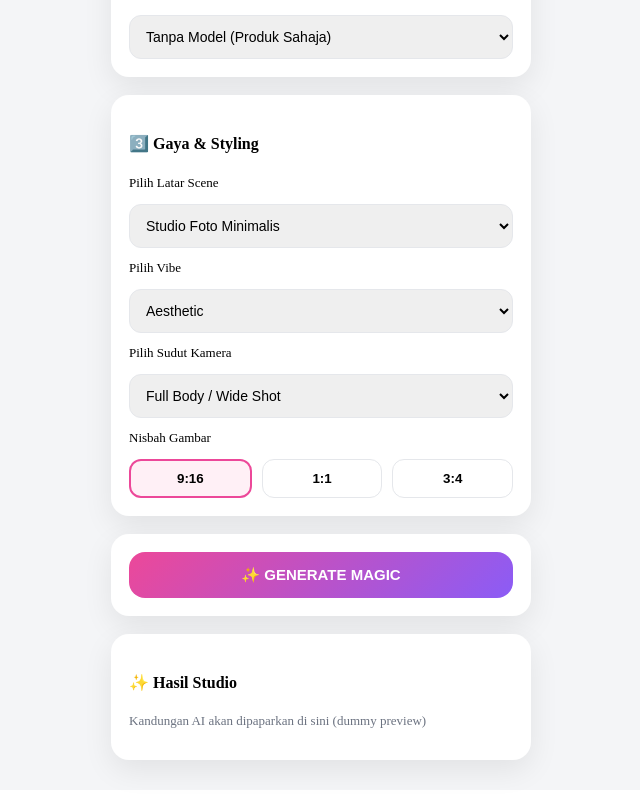
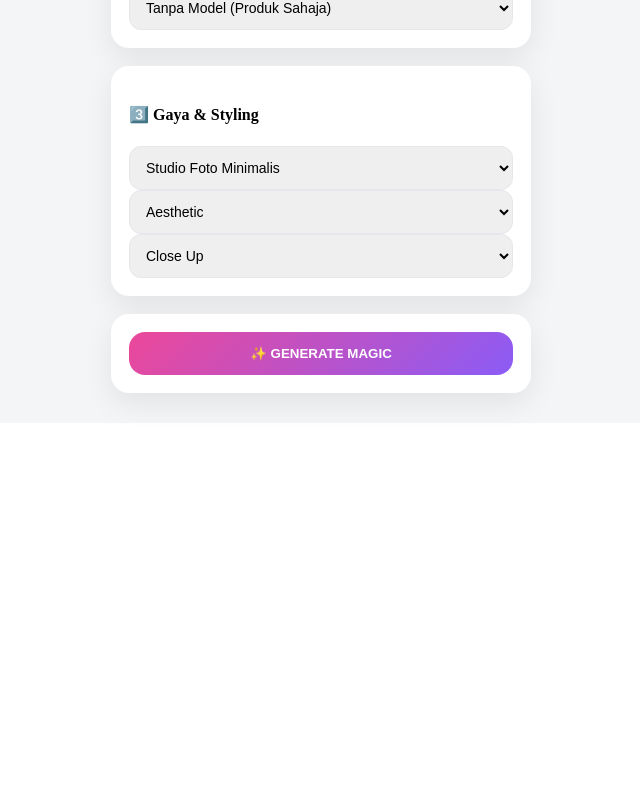
Before and after one commit to hatehero/ai-product-studio, a Next.js app: page / in a window 1280 px wide. Shown: the part 553-1351 px from the top of the page, without its empty margins (319-959 px from the left). After the commit the page ends 984 px from the top, so only its background shows below. Built offline with nearby package versions, Linux system fonts and the light colour scheme.

Commit message:
Update index.tsx

```diff
--- a/pages/index.tsx
+++ b/pages/index.tsx
@@ -8,7 +8,7 @@ export default function Home() {
   const [angle, setAngle] = useState("Full Body / Wide Shot");
   const [ratio, setRatio] = useState("9:16");
 
-  const Card = ({ children }: { children: React.ReactNode }) => (
+  const Card = ({ children }: { children: any }) => (
     <div
       style={{
         background: "#ffffff",
@@ -43,9 +43,7 @@ export default function Home() {
       }}
     >
       {options.map((o) => (
-        <option key={o} value={o}>
-          {o}
-        </option>
+        <option key={o}>{o}</option>
       ))}
     </select>
   );
@@ -80,7 +78,6 @@ export default function Home() {
       }}
     >
       <div style={{ width: "100%", maxWidth: 420 }}>
-        {/* HEADER */}
         <h1
           style={{
             textAlign: "center",
@@ -106,7 +103,6 @@ export default function Home() {
           yang estetik
         </p>
 
-        {/* STEP 1 */}
         <Card>
           <h4>1️⃣ Upload Produk</h4>
           <div
@@ -117,12 +113,11 @@ export default function Home() {
               border: "2px dashed #ec4899",
               textAlign: "center",
               fontSize: 13,
-              color: "#555",
             }}
           >
             Klik atau seret foto produk di sini
             <br />
-            Format JPG / PNG (Dummy UI)
+            JPG / PNG (Dummy)
           </div>
 
           <h5 style={{ marginTop: 16 }}>Kategori Produk</h5>
@@ -131,7 +126,6 @@ export default function Home() {
               display: "grid",
               gridTemplateColumns: "1fr 1fr",
               gap: 10,
-              marginTop: 10,
             }}
           >
             <KategoriBtn nama="Fashion" />
@@ -141,10 +135,8 @@ export default function Home() {
           </div>
         </Card>
 
-        {/* STEP 2 */}
         <Card>
           <h4>2️⃣ Tetapan Scene</h4>
-          <p style={{ fontSize: 13 }}>Pilih Model</p>
           <Select
             value={model}
             set={setModel}
@@ -159,88 +151,42 @@ export default function Home() {
           />
         </Card>
 
-        {/* STEP 3 */}
         <Card>
           <h4>3️⃣ Gaya & Styling</h4>
-
-          <p style={{ fontSize: 13 }}>Pilih Latar Scene</p>
           <Select
             value={latar}
             set={setLatar}
             options={[
               "Studio Foto Minimalis",
-              "Jalanan Bandar (Street Style)",
+              "Jalanan Bandar",
               "Kafe Outdoor",
               "Pantai",
-              "Taman Bunga",
               "Bilik Tidur",
-              "Perpustakaan",
-              "Seni Bina Moden",
-              "Pergunungan",
-              "Pejabat (Office Style)",
-              "Dalam Pusat Beli-belah",
             ]}
           />
 
-          <p style={{ fontSize: 13, marginTop: 12 }}>Pilih Vibe</p>
           <Select
             value={vibe}
             set={setVibe}
             options={[
               "Aesthetic",
               "Minimalis",
-              "Berwarna-warni",
-              "Pastel Dreamy",
-              "Futuristik",
               "Vintage",
               "Moden Mewah",
-              "Cozy / Hangat",
-              "Dark Academia",
-              "Natural",
-              "Tenang & Lembut",
             ]}
           />
 
-          <p style={{ fontSize: 13, marginTop: 12 }}>Pilih Sudut Kamera</p>
           <Select
             value={angle}
             set={setAngle}
             options={[
               "Close Up",
               "Medium Shot",
-              "Full Body / Wide Shot",
-              "High Angle",
-              "Low Angle",
-              "Over The Shoulder",
-              "Dutch Angle (Artistik)",
+              "Wide Shot",
             ]}
           />
-
-          <p style={{ fontSize: 13, marginTop: 12 }}>Nisbah Gambar</p>
-          <div style={{ display: "flex", gap: 10 }}>
-            {["9:16", "1:1", "3:4"].map((r) => (
-              <button
-                key={r}
-                onClick={() => setRatio(r)}
-                style={{
-                  flex: 1,
-                  padding: 10,
-                  borderRadius: 12,
-                  border:
-                    ratio === r
-                      ? "2px solid #ec4899"
-                      : "1px solid #e5e7eb",
-                  background: ratio === r ? "#fff0f6" : "#fff",
-                  fontWeight: 600,
-                }}
-              >
-                {r}
-              </button>
-            ))}
-          </div>
         </Card>
 
-        {/* GENERATE */}
         <Card>
           <button
             style={{
@@ -249,23 +195,14 @@ export default function Home() {
               borderRadius: 16,
               border: "none",
               color: "#fff",
-              fontSize: 15,
               fontWeight: 700,
               background:
-                "linear-gradient(135deg, #ec4899, #8b5cf6)",
+                "linear-gradient(135deg,#ec4899,#8b5cf6)",
             }}
           >
             ✨ GENERATE MAGIC
           </button>
         </Card>
-
-        {/* HASIL */}
-        <Card>
-          <h4>✨ Hasil Studio</h4>
-          <p style={{ fontSize: 13, color: "#6b7280" }}>
-            Kandungan AI akan dipaparkan di sini (dummy preview)
-          </p>
-        </Card>
       </div>
     </div>
   );
```
